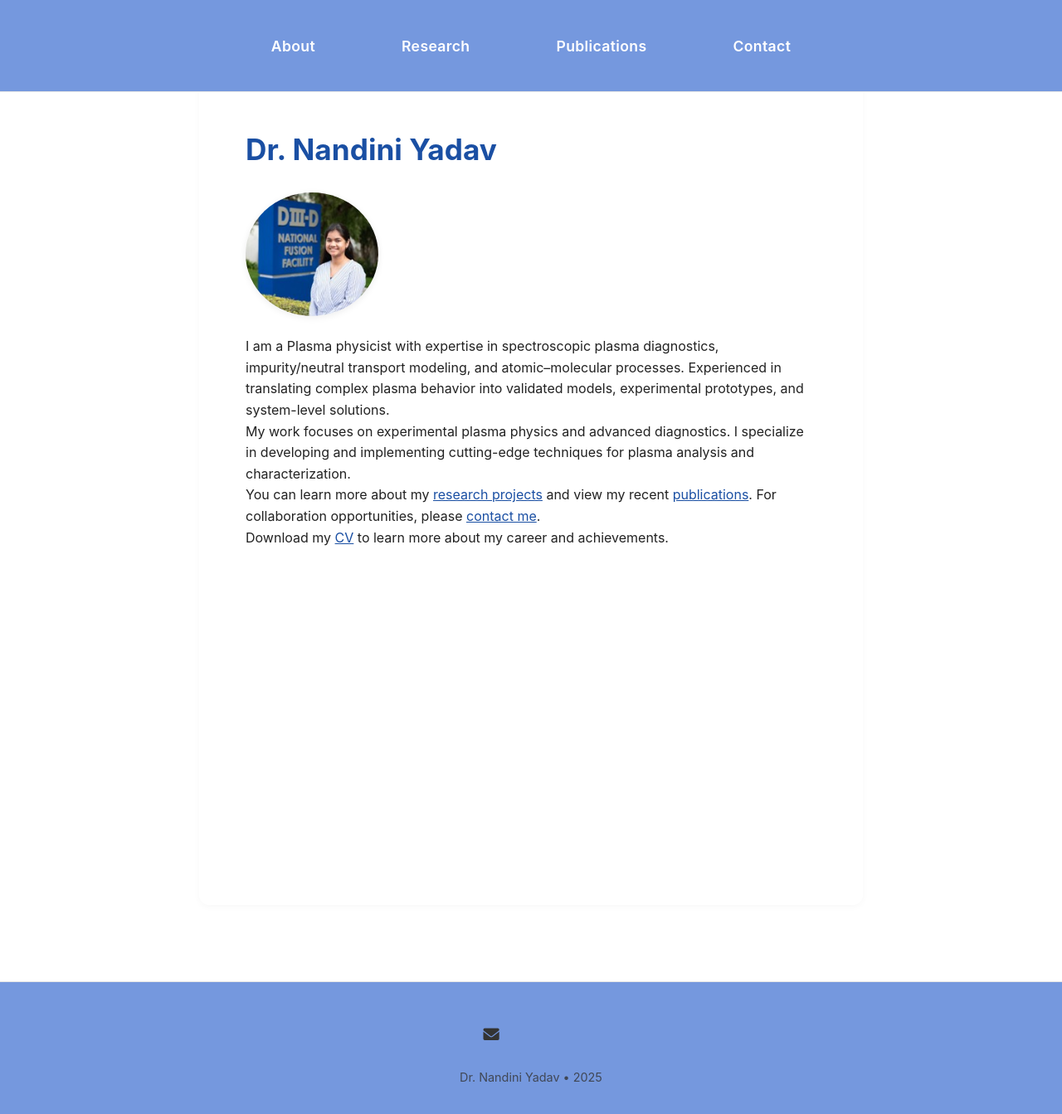
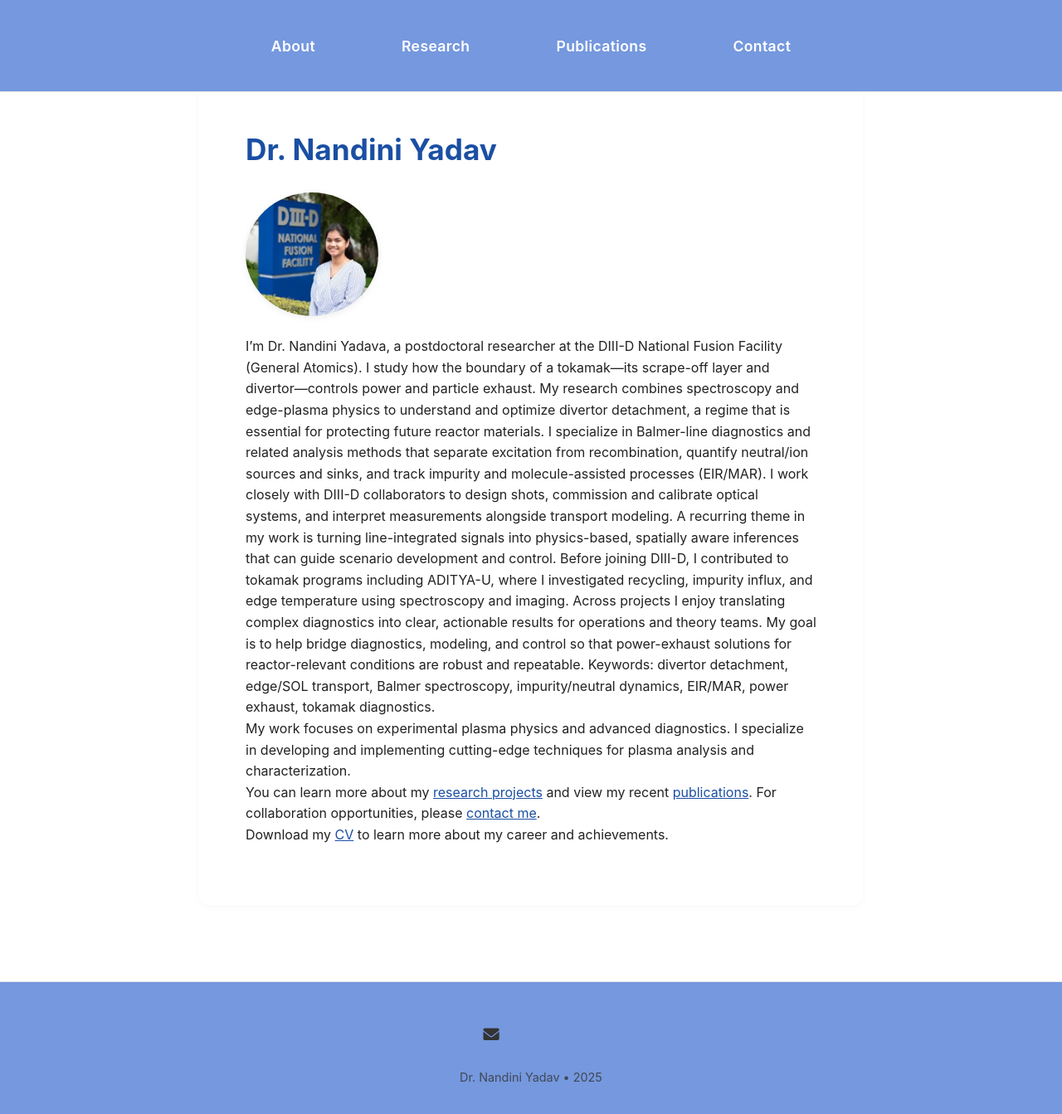
Before and after one commit to nandiniyadavaa/Researcher-NandiniYadav, a Jekyll site: the page built from pages/about.md, in a window 1280 px wide and 1358 px high. Shown: the top 1343 px of the window at 83% size. Built offline with Jekyll 4.4.1, drawn with Linux system fonts in a browser that asks for light colours; a style sheet for code colours, icons or effects is not loaded.

Commit message:
Update about.md

```diff
--- a/pages/about.md
+++ b/pages/about.md
@@ -11,7 +11,12 @@ redirect_from:
 <div class="profile-section">
   <img src="{{ site.baseurl }}/assets/image/profile.jpg" alt="Dr. Nandini Yadav" class="profile-image">
   <div class="profile-content">
-    <p>I am a Plasma physicist with expertise in spectroscopic plasma diagnostics, impurity/neutral transport modeling, and atomic–molecular processes. Experienced in translating complex plasma behavior into validated models, experimental prototypes, and system-level solutions.</p>
+    <p>I’m Dr. Nandini Yadava, a postdoctoral researcher at the DIII-D National Fusion Facility (General Atomics). I study how the boundary of a tokamak—its scrape-off layer and divertor—controls power and particle exhaust. My research combines spectroscopy and edge-plasma physics to understand and optimize divertor detachment, a regime that is essential for protecting future reactor materials.
+I specialize in Balmer-line diagnostics and related analysis methods that separate excitation from recombination, quantify neutral/ion sources and sinks, and track impurity and molecule-assisted processes (EIR/MAR). I work closely with DIII-D collaborators to design shots, commission and calibrate optical systems, and interpret measurements alongside transport modeling. A recurring theme in my work is turning line-integrated signals into physics-based, spatially aware inferences that can guide scenario development and control.
+Before joining DIII-D, I contributed to tokamak programs including ADITYA-U, where I investigated recycling, impurity influx, and edge temperature using spectroscopy and imaging. Across projects I enjoy translating complex diagnostics into clear, actionable results for operations and theory teams.
+My goal is to help bridge diagnostics, modeling, and control so that power-exhaust solutions for reactor-relevant conditions are robust and repeatable.
+Keywords: divertor detachment, edge/SOL transport, Balmer spectroscopy, impurity/neutral dynamics, EIR/MAR, power exhaust, tokamak diagnostics.
+</p>
 
     <p>My work focuses on experimental plasma physics and advanced diagnostics. I specialize in developing and implementing cutting-edge techniques for plasma analysis and characterization.</p>
 
```
